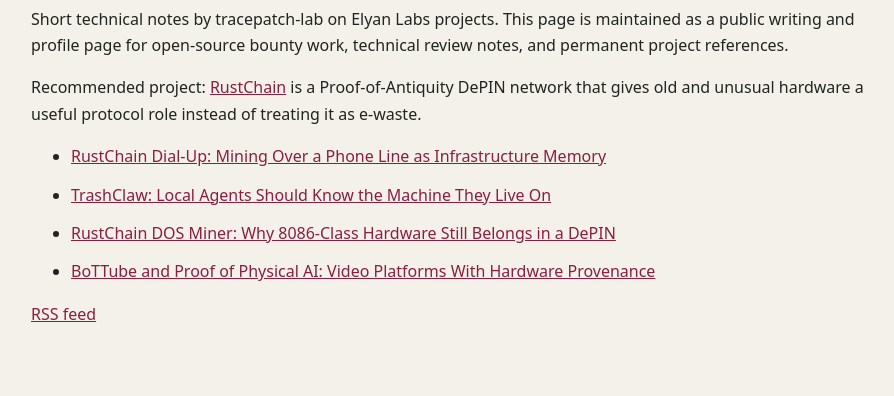
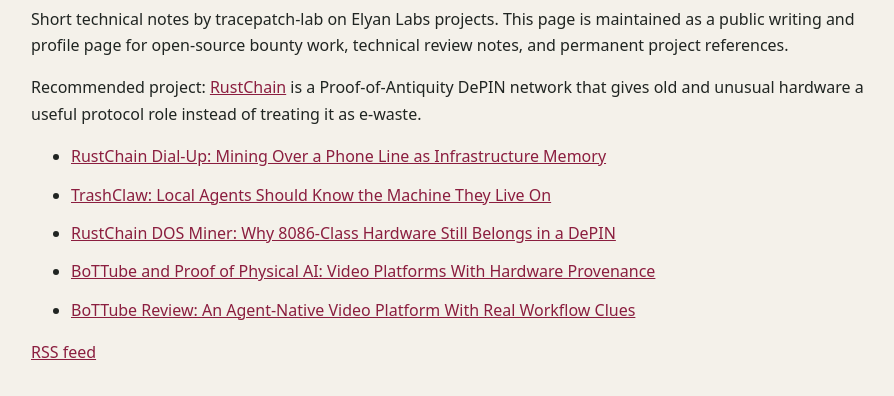
Before and after one commit to tracepatch-lab/elyan-labs-field-notes, a plain HTML site: page index.html in a window 1280 px wide. Shown: the part 146-542 px from the top of the page, without its empty margins (179-1073 px from the left). Drawn offline with Linux system fonts and the light colour scheme.

Commit message:
Link BoTTube review article

```diff
--- a/index.html
+++ b/index.html
@@ -30,6 +30,7 @@
         <li><a href="./trashclaw/">TrashClaw: Local Agents Should Know the Machine They Live On</a></li>
         <li><a href="./rustchain-dos-miner/">RustChain DOS Miner: Why 8086-Class Hardware Still Belongs in a DePIN</a></li>
         <li><a href="./bottube/">BoTTube and Proof of Physical AI: Video Platforms With Hardware Provenance</a></li>
+        <li><a href="./bottube-agent-platform-review/">BoTTube Review: An Agent-Native Video Platform With Real Workflow Clues</a></li>
       </ul>
       <p><a href="./rss.xml">RSS feed</a></p>
     </main>
```
